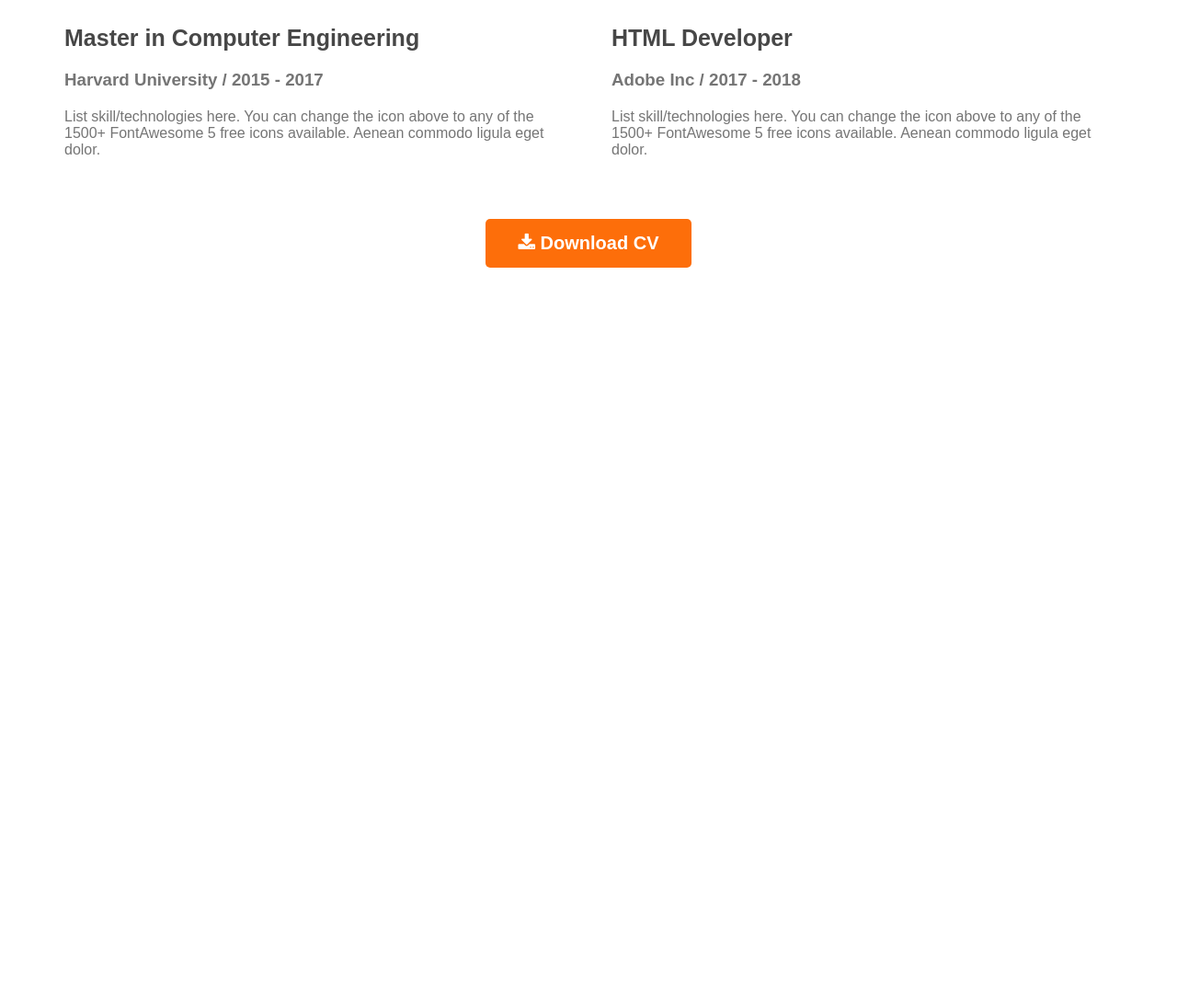
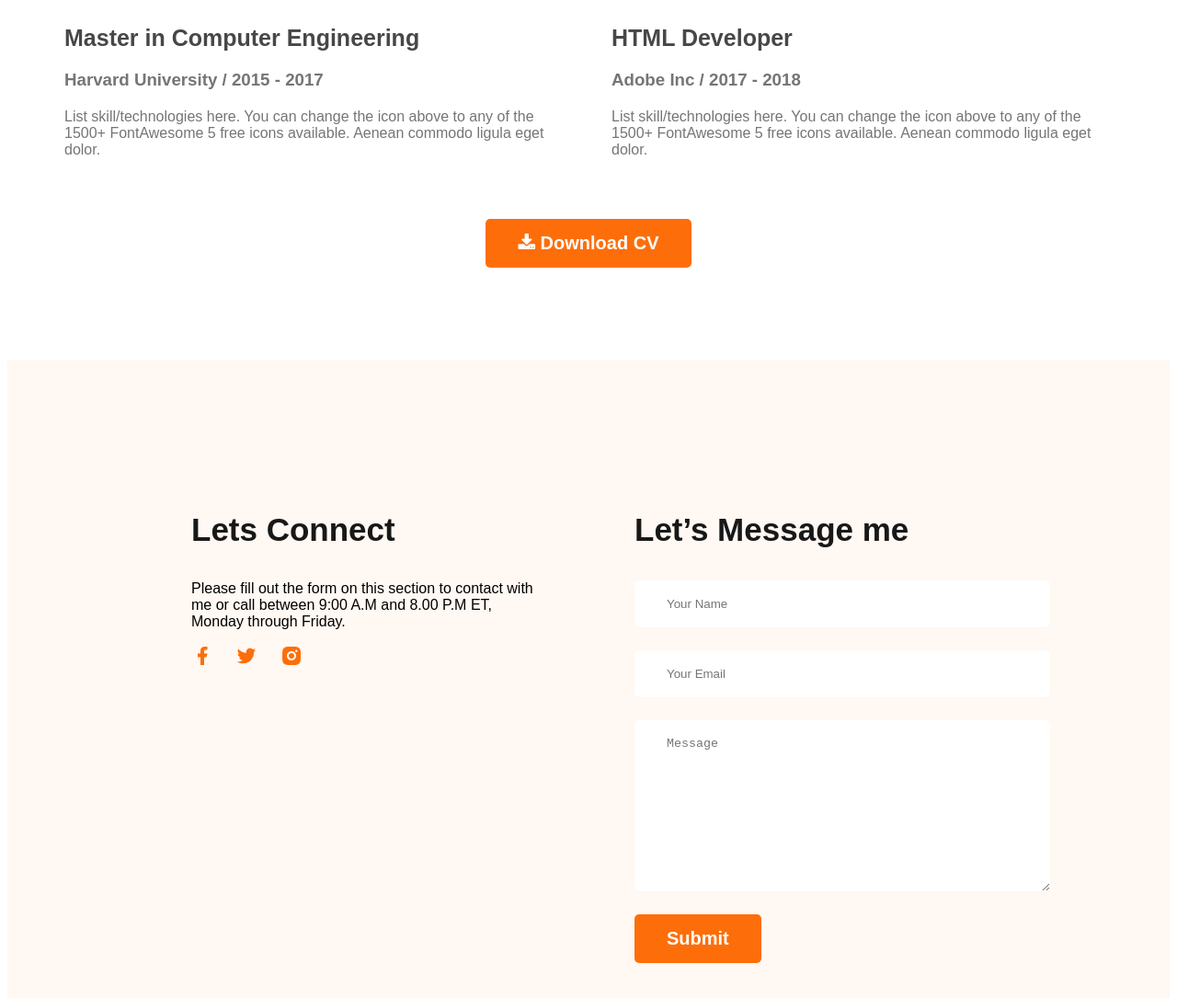
Before and after one commit to pappudatta/pappu-portifolio, a plain HTML site: page index.html in a window 1280 px wide. Shown: the part 2602-3687 px from the top of the page at 92% size. Before the commit the page ends 2901 px from the top, so only its background shows below. Drawn offline with Linux system fonts and the light colour scheme.

Commit message:
footer section finish

```diff
--- a/index.html
+++ b/index.html
@@ -144,6 +144,25 @@
             </div>
           </section>
     </main>
-    <footer></footer>
+    <footer>
+        <div class="footer-colum">
+            <h3 class="section-message">Lets Connect</h3>
+            <p class="footer-description">Please fill out the form on this section to contact with me or call between 9:00 A.M and 8.00 P.M ET, Monday through Friday.</p>
+            <div class="social-icon">
+                <a href="www.facebook.com/pappusaha1"><img src="image/icons/facebook.png" alt=""></a>
+                <a href=""><img src="image/icons/twitter.png" alt=""></a>
+                <a href=""><img src="image/icons/insta.png" alt=""></a>
+            </div>
+        </div>
+        <div class="footer-colum">
+            <h3 class="section-message">Let’s Message me</h3>
+            <form class="contact" action="">
+                <input type="text" placeholder="Your Name">
+                <input type="email" name="" placeholder="Your Email" id="">
+                <textarea name="" id="" cols="30" rows="10" placeholder="Message"></textarea>
+                <input class="btn-primary" type="submit" value="Submit">
+            </form>
+        </div>
+    </footer>
 </body>
 </html>
--- a/styles/style.css
+++ b/styles/style.css
@@ -196,3 +196,33 @@ font-weight: 700;
     text-align: center;
     margin-top: 50px;
 }
+/* footer style */
+footer{
+    display: flex;
+    gap: 100px;
+    background-color: #fff8f3;
+    padding: 130px 200px;
+    margin-top: 100px;
+}
+.footer-colum{
+    width: 50%;
+}
+.section-message{
+    text-align: left;
+    color:#181818;
+    font-size: 35px;
+    font-weight: 700px;
+}
+.contact input[type="text"], .contact input[type="email"], textarea{
+    display: block;
+    margin-bottom: 25px;
+    padding: 18px 35px;
+    color: #757575;
+    border-radius: 5px;
+    background:#FFF;
+    border: 0px;
+    width: 100%;
+}
+.social-icon a {
+    margin-right: 20px;
+}
```
